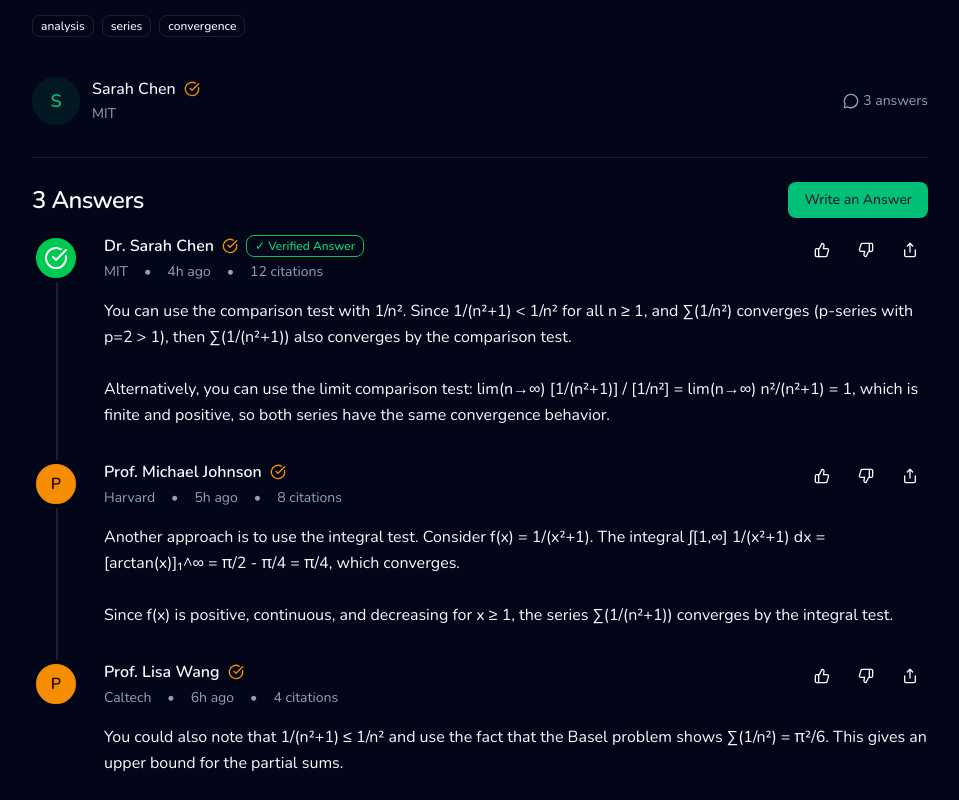
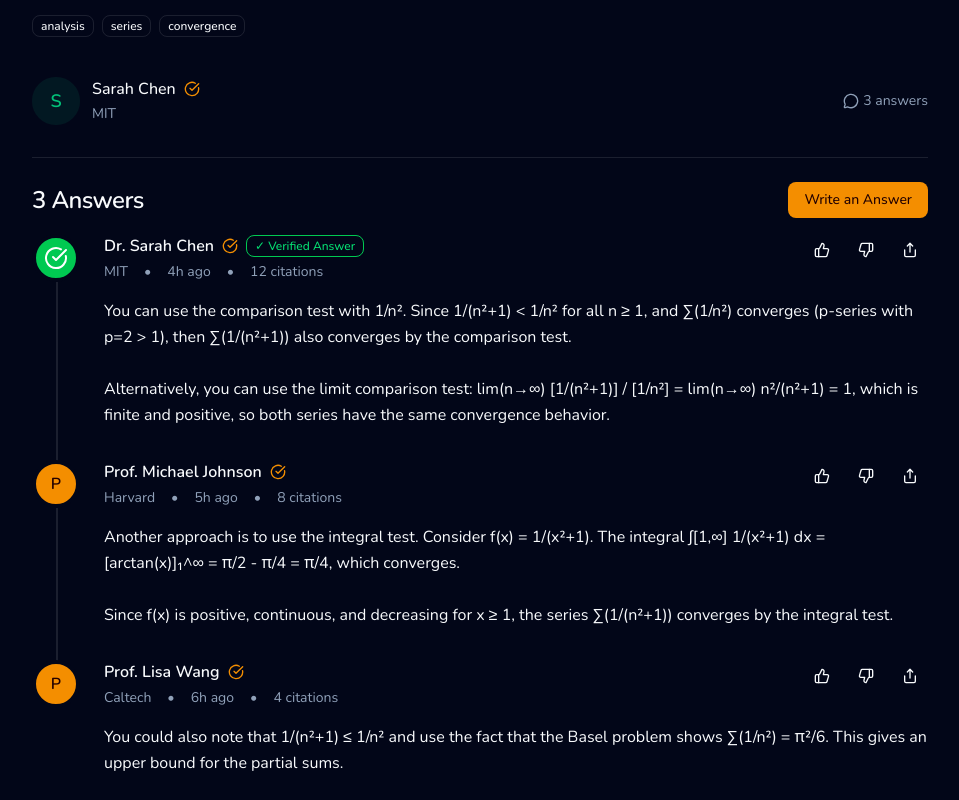
Before and after one commit to dot-enny/answer-chain, a React (Vite) app: page /question/1 in a window 1280 px wide. Shown: the part 984-1784 px from the top of the page, without its empty margins (160-1119 px from the left). Built offline with nearby package versions, Linux system fonts and the light colour scheme.

Commit message:
fix(ui): update button styles for answer submission in QuestionDetail.

```diff
--- a/src/pages/QuestionDetail.tsx
+++ b/src/pages/QuestionDetail.tsx
@@ -172,7 +172,7 @@ function QuestionDetail() {
           <h2 className="text-2xl font-semibold text-foreground">
             {questionAnswers.length} Answer{questionAnswers.length !== 1 ? 's' : ''}
           </h2>
-          <Button>
+          <Button className="bg-[var(--accent-orange)] hover:bg-[var(--accent-orange)]/90 text-[var(--accent-orange-foreground)]">
             Write an Answer
           </Button>
         </div>
@@ -182,7 +182,7 @@ function QuestionDetail() {
             <MessageCircle className="w-16 h-16 text-muted-foreground mx-auto mb-4" />
             <h3 className="text-xl font-semibold text-foreground mb-2">No answers yet</h3>
             <p className="text-muted-foreground mb-6">Be the first to answer this question!</p>
-            <Button size="lg">Write an Answer</Button>
+            <Button size="lg" className="bg-[var(--accent-orange)] hover:bg-[var(--accent-orange)]/90 text-[var(--accent-orange-foreground)]">Write an Answer</Button>
           </div>
         ) : (
           <div className="relative">
```
